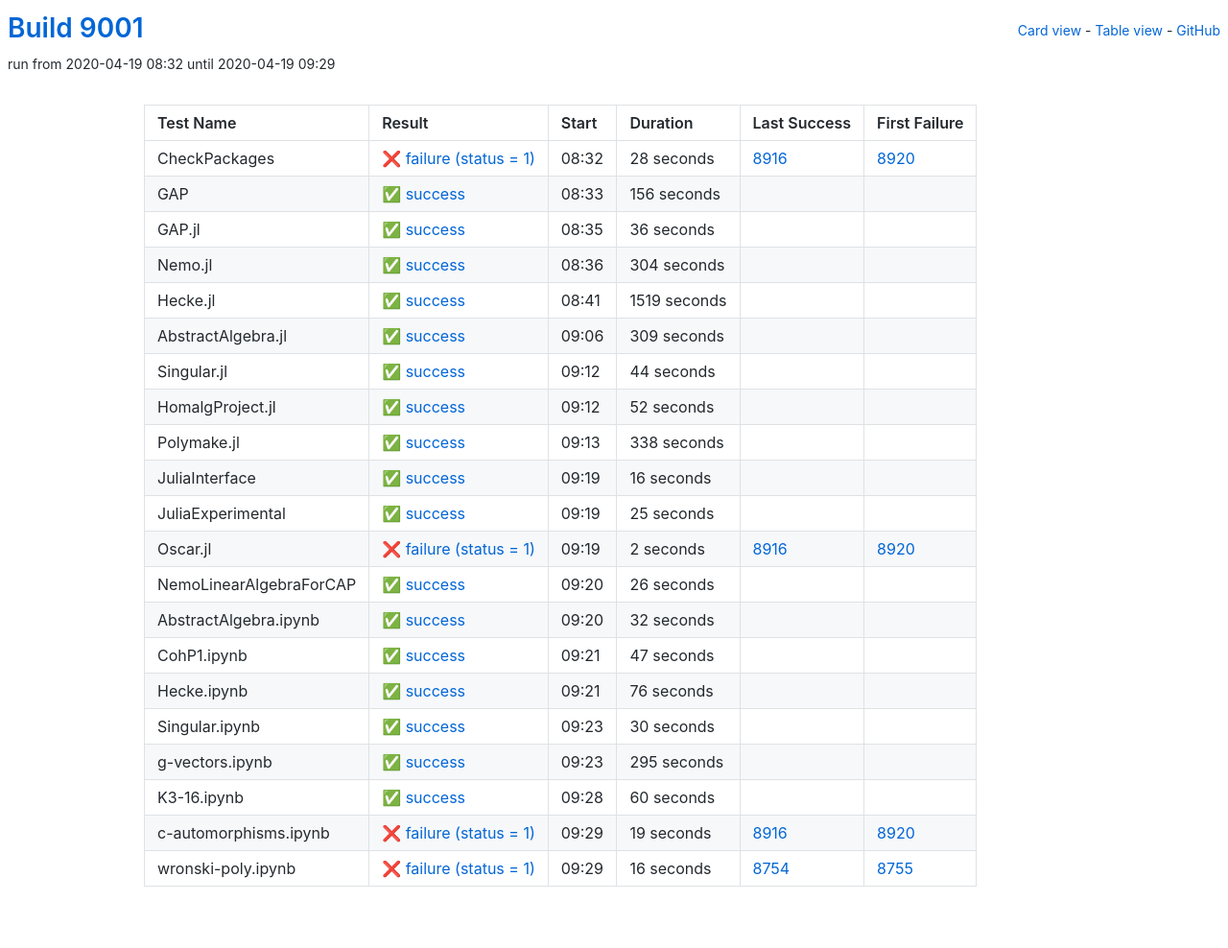
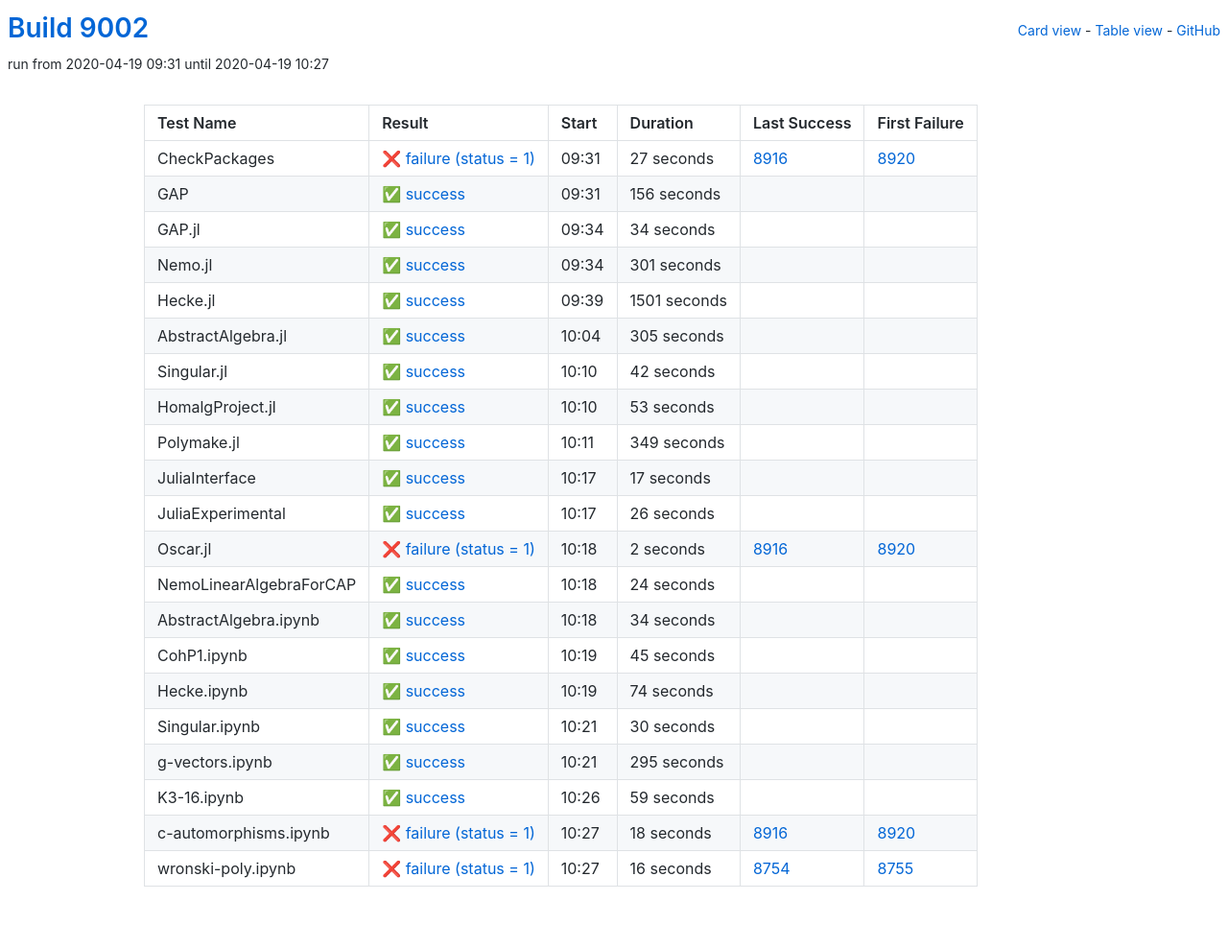
Before and after one commit to oscar-system/oscar-ci-status, a Jekyll site: the page built from table.html, in a window 1280 px wide. Shown: the whole page at 96% size. Built offline with Jekyll 4.4.1, drawn with Linux system fonts in a browser that asks for light colours.

Commit message:
Build 9002

```diff
--- a/_data/ci.yml
+++ b/_data/ci.yml
@@ -1,16 +1,16 @@
-build: 9001
-build_url: https://oscarci.mathematik.uni-kl.de/job/oscar/9001/
+build: 9002
+build_url: https://oscarci.mathematik.uni-kl.de/job/oscar/9002/
 job: oscar
 tests:
-- duration: 28
+- duration: 27
   exitcode: 1
   first_failure: 8920
   first_failure_url: https://oscarci.mathematik.uni-kl.de/job/oscar/8920/
   last_success: 8916
   last_success_url: https://oscarci.mathematik.uni-kl.de/job/oscar/8916/
-  log: https://oscarci.mathematik.uni-kl.de/job/oscar/9001/artifact/logs/build-9001/CheckPackages.log
+  log: https://oscarci.mathematik.uni-kl.de/job/oscar/9002/artifact/logs/build-9002/CheckPackages.log
   name: CheckPackages
-  start: 2020-04-19 08:32
+  start: 2020-04-19 09:31
   status: failure
   success: false
 - duration: 156
@@ -19,108 +19,108 @@ tests:
   first_failure_url: null
   last_success: false
   last_success_url: null
-  log: https://oscarci.mathematik.uni-kl.de/job/oscar/9001/artifact/logs/build-9001/GAP.log
+  log: https://oscarci.mathematik.uni-kl.de/job/oscar/9002/artifact/logs/build-9002/GAP.log
   name: GAP
-  start: 2020-04-19 08:33
+  start: 2020-04-19 09:31
   status: success
   success: true
-- duration: 36
+- duration: 34
   exitcode: 0
   first_failure: false
   first_failure_url: null
   last_success: false
   last_success_url: null
-  log: https://oscarci.mathematik.uni-kl.de/job/oscar/9001/artifact/logs/build-9001/GAP.jl.log
+  log: https://oscarci.mathematik.uni-kl.de/job/oscar/9002/artifact/logs/build-9002/GAP.jl.log
   name: GAP.jl
-  start: 2020-04-19 08:35
+  start: 2020-04-19 09:34
   status: success
   success: true
-- duration: 304
+- duration: 301
   exitcode: 0
   first_failure: false
   first_failure_url: null
   last_success: false
   last_success_url: null
-  log: https://oscarci.mathematik.uni-kl.de/job/oscar/9001/artifact/logs/build-9001/Nemo.jl.log
+  log: https://oscarci.mathematik.uni-kl.de/job/oscar/9002/artifact/logs/build-9002/Nemo.jl.log
   name: Nemo.jl
-  start: 2020-04-19 08:36
+  start: 2020-04-19 09:34
   status: success
   success: true
-- duration: 1519
+- duration: 1501
   exitcode: 0
   first_failure: false
   first_failure_url: null
   last_success: false
   last_success_url: null
-  log: https://oscarci.mathematik.uni-kl.de/job/oscar/9001/artifact/logs/build-9001/Hecke.jl.log
+  log: https://oscarci.mathematik.uni-kl.de/job/oscar/9002/artifact/logs/build-9002/Hecke.jl.log
   name: Hecke.jl
-  start: 2020-04-19 08:41
+  start: 2020-04-19 09:39
   status: success
   success: true
-- duration: 309
+- duration: 305
   exitcode: 0
   first_failure: false
   first_failure_url: null
   last_success: false
   last_success_url: null
-  log: https://oscarci.mathematik.uni-kl.de/job/oscar/9001/artifact/logs/build-9001/AbstractAlgebra.jl.log
+  log: https://oscarci.mathematik.uni-kl.de/job/oscar/9002/artifact/logs/build-9002/AbstractAlgebra.jl.log
   name: AbstractAlgebra.jl
-  start: 2020-04-19 09:06
+  start: 2020-04-19 10:04
   status: success
   success: true
-- duration: 44
+- duration: 42
   exitcode: 0
   first_failure: false
   first_failure_url: null
   last_success: false
   last_success_url: null
-  log: https://oscarci.mathematik.uni-kl.de/job/oscar/9001/artifact/logs/build-9001/Singular.jl.log
+  log: https://oscarci.mathematik.uni-kl.de/job/oscar/9002/artifact/logs/build-9002/Singular.jl.log
   name: Singular.jl
-  start: 2020-04-19 09:12
+  start: 2020-04-19 10:10
   status: success
   success: true
-- duration: 52
+- duration: 53
   exitcode: 0
   first_failure: false
   first_failure_url: null
   last_success: false
   last_success_url: null
-  log: https://oscarci.mathematik.uni-kl.de/job/oscar/9001/artifact/logs/build-9001/HomalgProject.jl.log
+  log: https://oscarci.mathematik.uni-kl.de/job/oscar/9002/artifact/logs/build-9002/HomalgProject.jl.log
   name: HomalgProject.jl
-  start: 2020-04-19 09:12
+  start: 2020-04-19 10:10
   status: success
   success: true
-- duration: 338
+- duration: 349
   exitcode: 0
   first_failure: false
   first_failure_url: null
   last_success: false
   last_success_url: null
-  log: https://oscarci.mathematik.uni-kl.de/job/oscar/9001/artifact/logs/build-9001/Polymake.jl.log
+  log: https://oscarci.mathematik.uni-kl.de/job/oscar/9002/artifact/logs/build-9002/Polymake.jl.log
   name: Polymake.jl
-  start: 2020-04-19 09:13
+  start: 2020-04-19 10:11
   status: success
   success: true
-- duration: 16
+- duration: 17
   exitcode: 0
   first_failure: false
   first_failure_url: null
   last_success: false
   last_success_url: null
-  log: https://oscarci.mathematik.uni-kl.de/job/oscar/9001/artifact/logs/build-9001/JuliaInterface.log
+  log: https://oscarci.mathematik.uni-kl.de/job/oscar/9002/artifact/logs/build-9002/JuliaInterface.log
   name: JuliaInterface
-  start: 2020-04-19 09:19
+  start: 2020-04-19 10:17
   status: success
   success: true
-- duration: 25
+- duration: 26
   exitcode: 0
   first_failure: false
   first_failure_url: null
   last_success: false
   last_success_url: null
-  log: https://oscarci.mathematik.uni-kl.de/job/oscar/9001/artifact/logs/build-9001/JuliaExperimental.log
+  log: https://oscarci.mathematik.uni-kl.de/job/oscar/9002/artifact/logs/build-9002/JuliaExperimental.log
   name: JuliaExperimental
-  start: 2020-04-19 09:19
+  start: 2020-04-19 10:17
   status: success
   success: true
 - duration: 2
@@ -129,53 +129,53 @@ tests:
   first_failure_url: https://oscarci.mathematik.uni-kl.de/job/oscar/8920/
   last_success: 8916
   last_success_url: https://oscarci.mathematik.uni-kl.de/job/oscar/8916/
-  log: https://oscarci.mathematik.uni-kl.de/job/oscar/9001/artifact/logs/build-9001/Oscar.jl.log
+  log: https://oscarci.mathematik.uni-kl.de/job/oscar/9002/artifact/logs/build-9002/Oscar.jl.log
   name: Oscar.jl
-  start: 2020-04-19 09:19
+  start: 2020-04-19 10:18
   status: failure
   success: false
-- duration: 26
+- duration: 24
   exitcode: 0
   first_failure: false
   first_failure_url: null
   last_success: false
   last_success_url: null
-  log: https://oscarci.mathematik.uni-kl.de/job/oscar/9001/artifact/logs/build-9001/NemoLinearAlgebraForCAP.log
+  log: https://oscarci.mathematik.uni-kl.de/job/oscar/9002/artifact/logs/build-9002/NemoLinearAlgebraForCAP.log
   name: NemoLinearAlgebraForCAP
-  start: 2020-04-19 09:20
+  start: 2020-04-19 10:18
   status: success
   success: true
-- duration: 32
+- duration: 34
   exitcode: 0
   first_failure: false
   first_failure_url: null
   last_success: false
   last_success_url: null
-  log: https://oscarci.mathematik.uni-kl.de/job/oscar/9001/artifact/logs/build-9001/AbstractAlgebra.ipynb.log
+  log: https://oscarci.mathematik.uni-kl.de/job/oscar/9002/artifact/logs/build-9002/AbstractAlgebra.ipynb.log
   name: AbstractAlgebra.ipynb
-  start: 2020-04-19 09:20
+  start: 2020-04-19 10:18
   status: success
   success: true
-- duration: 47
+- duration: 45
   exitcode: 0
   first_failure: false
   first_failure_url: null
   last_success: false
   last_success_url: null
-  log: https://oscarci.mathematik.uni-kl.de/job/oscar/9001/artifact/logs/build-9001/CohP1.ipynb.log
+  log: https://oscarci.mathematik.uni-kl.de/job/oscar/9002/artifact/logs/build-9002/CohP1.ipynb.log
   name: CohP1.ipynb
-  start: 2020-04-19 09:21
+  start: 2020-04-19 10:19
   status: success
   success: true
-- duration: 76
+- duration: 74
   exitcode: 0
   first_failure: false
   first_failure_url: null
   last_success: false
   last_success_url: null
-  log: https://oscarci.mathematik.uni-kl.de/job/oscar/9001/artifact/logs/build-9001/Hecke.ipynb.log
+  log: https://oscarci.mathematik.uni-kl.de/job/oscar/9002/artifact/logs/build-9002/Hecke.ipynb.log
   name: Hecke.ipynb
-  start: 2020-04-19 09:21
+  start: 2020-04-19 10:19
   status: success
   success: true
 - duration: 30
@@ -184,9 +184,9 @@ tests:
   first_failure_url: null
   last_success: false
   last_success_url: null
-  log: https://oscarci.mathematik.uni-kl.de/job/oscar/9001/artifact/logs/build-9001/Singular.ipynb.log
+  log: https://oscarci.mathematik.uni-kl.de/job/oscar/9002/artifact/logs/build-9002/Singular.ipynb.log
   name: Singular.ipynb
-  start: 2020-04-19 09:23
+  start: 2020-04-19 10:21
   status: success
   success: true
 - duration: 295
@@ -195,31 +195,31 @@ tests:
   first_failure_url: null
   last_success: false
   last_success_url: null
-  log: https://oscarci.mathematik.uni-kl.de/job/oscar/9001/artifact/logs/build-9001/g-vectors.ipynb.log
+  log: https://oscarci.mathematik.uni-kl.de/job/oscar/9002/artifact/logs/build-9002/g-vectors.ipynb.log
   name: g-vectors.ipynb
-  start: 2020-04-19 09:23
+  start: 2020-04-19 10:21
   status: success
   success: true
-- duration: 60
+- duration: 59
   exitcode: 0
   first_failure: false
   first_failure_url: null
   last_success: false
   last_success_url: null
-  log: https://oscarci.mathematik.uni-kl.de/job/oscar/9001/artifact/logs/build-9001/K3-16.ipynb.log
+  log: https://oscarci.mathematik.uni-kl.de/job/oscar/9002/artifact/logs/build-9002/K3-16.ipynb.log
   name: K3-16.ipynb
-  start: 2020-04-19 09:28
+  start: 2020-04-19 10:26
   status: success
   success: true
-- duration: 19
+- duration: 18
   exitcode: 1
   first_failure: 8920
   first_failure_url: https://oscarci.mathematik.uni-kl.de/job/oscar/8920/
   last_success: 8916
   last_success_url: https://oscarci.mathematik.uni-kl.de/job/oscar/8916/
-  log: https://oscarci.mathematik.uni-kl.de/job/oscar/9001/artifact/logs/build-9001/c-automorphisms.ipynb.log
+  log: https://oscarci.mathematik.uni-kl.de/job/oscar/9002/artifact/logs/build-9002/c-automorphisms.ipynb.log
   name: c-automorphisms.ipynb
-  start: 2020-04-19 09:29
+  start: 2020-04-19 10:27
   status: failure
   success: false
 - duration: 16
@@ -228,8 +228,8 @@ tests:
   first_failure_url: https://oscarci.mathematik.uni-kl.de/job/oscar/8755/
   last_success: 8754
   last_success_url: https://oscarci.mathematik.uni-kl.de/job/oscar/8754/
-  log: https://oscarci.mathematik.uni-kl.de/job/oscar/9001/artifact/logs/build-9001/wronski-poly.ipynb.log
+  log: https://oscarci.mathematik.uni-kl.de/job/oscar/9002/artifact/logs/build-9002/wronski-poly.ipynb.log
   name: wronski-poly.ipynb
-  start: 2020-04-19 09:29
+  start: 2020-04-19 10:27
   status: failure
   success: false
```
Also changed, not shown: README.md.
